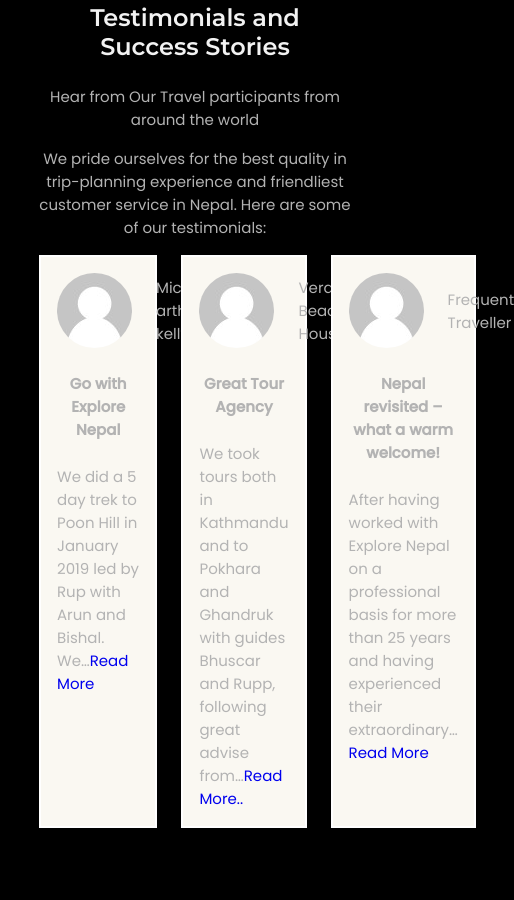
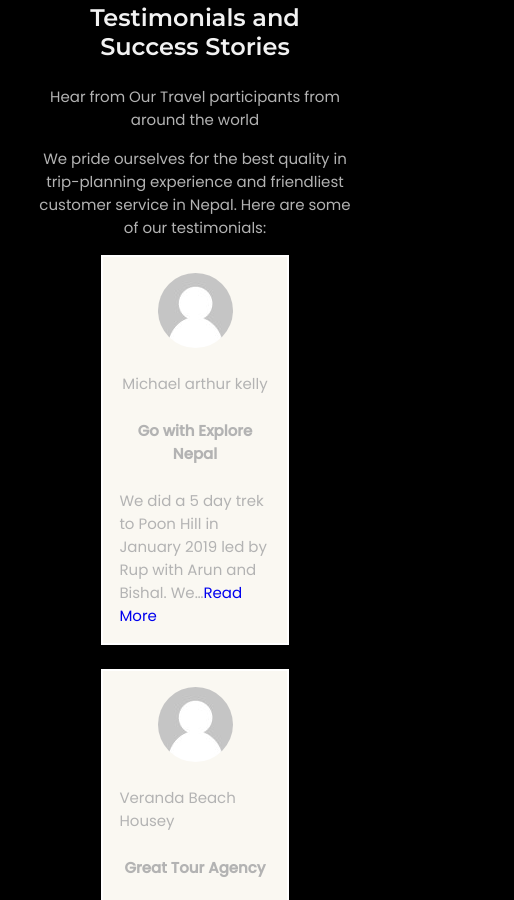
Before and after one commit to Simanta-Thapa/TourandTravel, a plain HTML site: page explore.html in a window 390 px wide. Shown: the part 1466-2366 px from the top of the page, 514 px wide, since content can reach past the window. Drawn offline with Linux system fonts and the light colour scheme.

Commit message:
media queries

```diff
--- a/explore.scss
+++ b/explore.scss
@@ -480,9 +480,24 @@
     grid-template-columns: max-content;
   }
 
+  .testimonialcontent{
+    flex-direction: column;
+  }
+
 }
 
 @media screen and (min-width:341px) and (max-width:575px){
+
+  .testimonialimage{
+    flex-direction: column;
+  }
+
+  .testimonialcontent{
+    flex-direction: column;
+    justify-content: center;
+    align-items: center;
+  }
+
   .exploreImage{
     width:100%;
   }
@@ -504,6 +519,10 @@
 }
 
 @media screen and (min-width:576px) and (max-width:1000px){
+
+  .testimonialimage{
+    flex-direction: column;
+  }
 
   .exploreImage{
     width:100%;
```
Also changed, not shown: explore.css, 1 other file.
